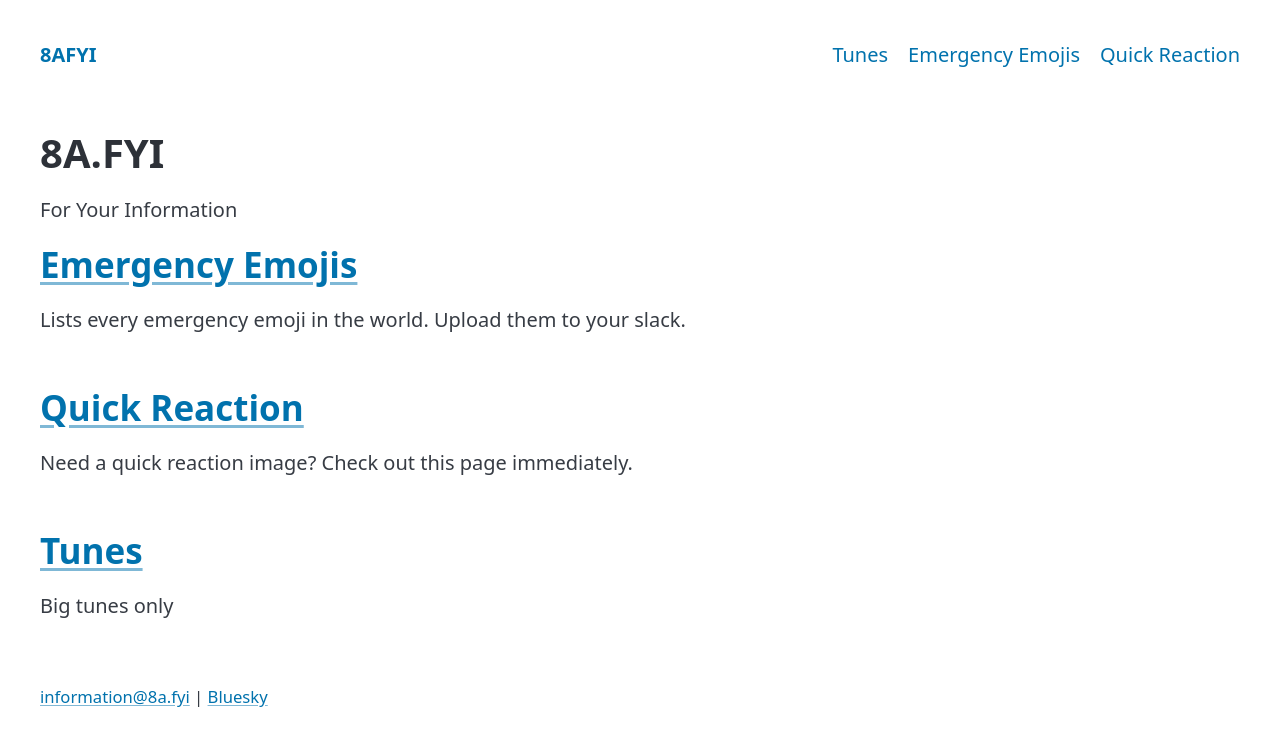
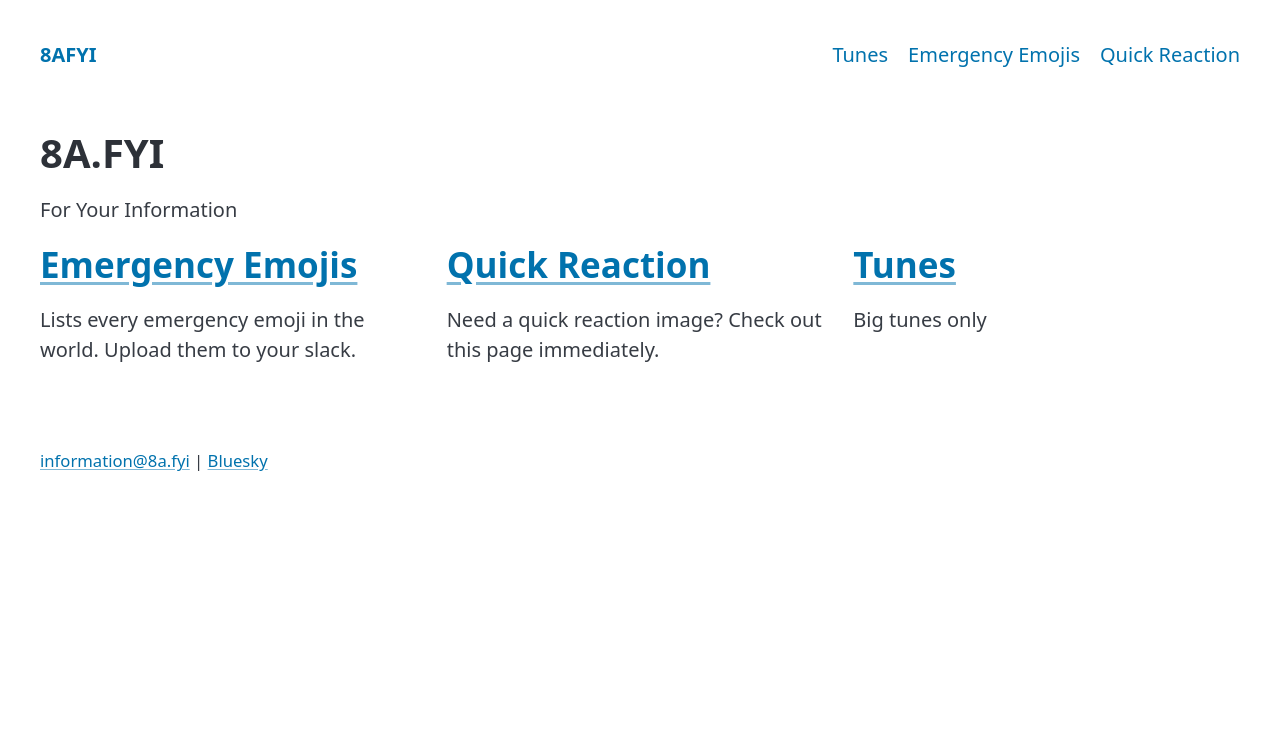
Before and after one commit to 8afyi/8afyi.github.io, a Jekyll site: the page built from index.md, in a window 1280 px wide. Shown: the top 746 px of the page. Built offline with Jekyll 4.4.1, drawn with Linux system fonts in a browser that asks for light colours.

Commit message:
Update index.md

```diff
--- a/index.md
+++ b/index.md
@@ -7,9 +7,10 @@ description: For Your Information
 {% assign static_pages = site.pages | where: "layout", "page" | sort: "title" %}
 
 <section>
+<div class="grid">
   {% for item in static_pages %}
     {% if item.url != page.url and item.title %}
-
+        <div>
         <h2>
           <a href="{{ item.url | relative_url }}">{{ item.title | escape }}</a>
         </h2>
@@ -17,7 +18,10 @@ description: For Your Information
         {% if item_summary %}
           <p>{{ item_summary | strip_html | strip_newlines }}</p>
         {% endif %}
-
+        </div>
     {% endif %}
   {% endfor %}
+
+  </div>
+
 </section>
```
